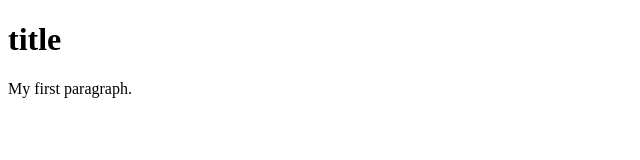
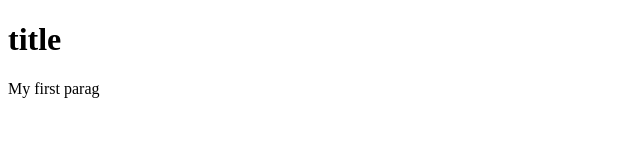
Before and after one commit to EAPilt/EAPilt, a plain HTML site: page index.html in a window 1280 px wide. Shown: the full height of the page, 0-640 px from the left. Drawn offline with Linux system fonts and the light colour scheme.

Commit message:
Update index.html

```diff
--- a/index.html
+++ b/index.html
@@ -3,7 +3,7 @@
 <body>
 
 <h1>title</h1>
-<p>My first paragraph.</p>
+<p>My first parag</p>
 
 </body>
 </html>
```
